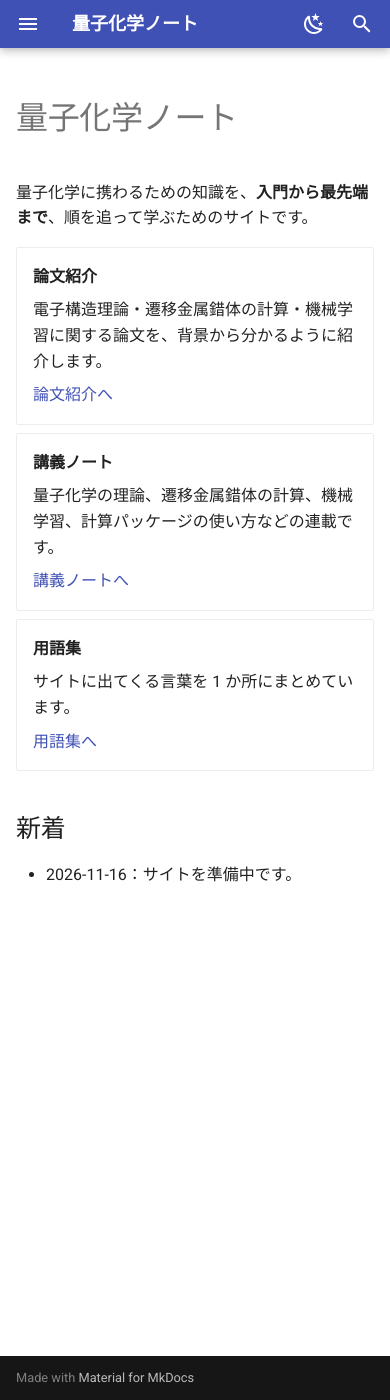
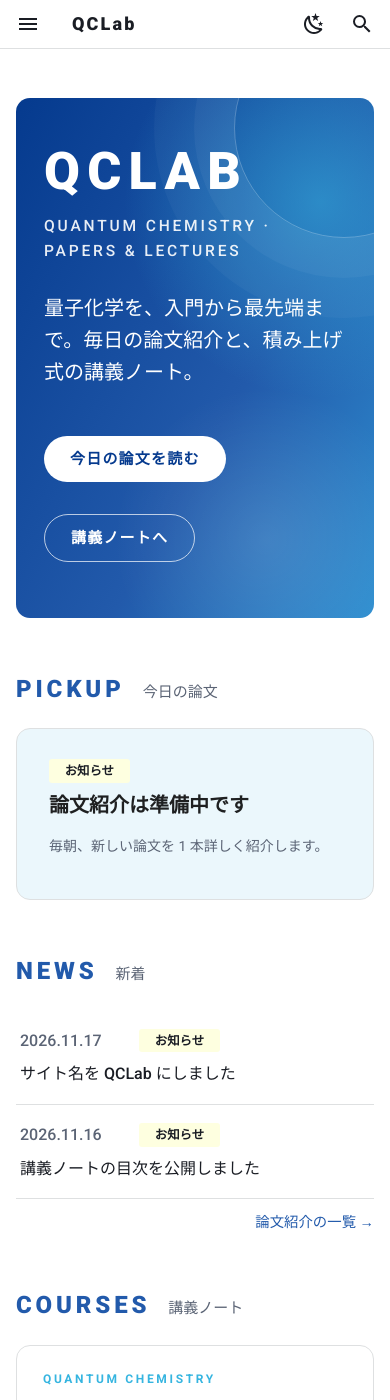
Before and after one commit to yugo0323/qc-notes, an MkDocs documentation site: the page built from docs/index.md, in a window 390 px wide and 1400 px high. Built offline with MkDocs 1.6.1 and Material for MkDocs 9.7.7, drawn with Linux system fonts in a browser that asks for light colours; comment, search, counter and statistics services are not loaded; some of the changed text lies outside the part shown.

Commit message:
サイト名を QCLab にし、デザインを一新し、毎日の論文紹介を自動化する
- 白地と深い青〜水色の配色、Roboto と Noto Sans JP の書体、英字の大見出し
- トップページに PICKUP・NEWS・COURSES を置く
- daily-paper.yml：毎朝、候補を集め、Claude が記事を書き、確認を通ったら公開する

Co-Authored-By: Claude Opus 5.5 <noreply@anthropic.com>

```diff
--- a/docs/about.md
+++ b/docs/about.md
@@ -1,15 +1,29 @@
 # このサイトについて
 
-量子化学を学ぶための個人のノートです。
+QCLab は、量子化学を入門から最先端まで学ぶための個人のノートです。
+毎朝の論文紹介と、連載の講義ノートを載せています。
 
-## 作り方
+## 論文紹介の作り方
 
-- 文章の下書きは、AI アシスタント（Claude）と一緒に作り、筆者が読んで確認してから載せています。
-- 誤りに気づいたら、GitHub の Issue で教えていただけると助かります。
+- 毎朝、arXiv、ChemRxiv、主な雑誌（Crossref に登録された情報）から新しい論文を集め、電子構造理論・遷移金属錯体の計算・量子化学のための機械学習に関係の深いものを選びます。
+- 紹介文は、AI アシスタント（Claude）が論文の要旨や本文を読んで**自動で書き、人による確認を経ずに公開**しています。
+- 公開の前に、次のことを機械的に確かめています。
+    - 紹介した論文が実在し、題名が一致すること（Crossref または arXiv に問い合わせる）。
+    - 紹介した論文以外の文献を引用していないこと。
+    - 決まった見出しと注意書きがあること。
+- それでも誤りが含まれることがあります。**正確な内容は、必ず原論文で確認してください。**
+
+## 講義ノートの作り方
+
+- 下書きは AI アシスタント（Claude）と一緒に作り、筆者が読んで確認してから載せています。
 
 ## 正確さのルール
 
 - 紹介する論文は、題名・著者・雑誌・年・DOI を確かめたものだけを載せます。
 - 論文紹介には、「要旨だけを読んで書いた」のか「本文まで読んだ」のかを書きます。
-- 論文に書いてあることと、筆者の意見・推測は分けて書きます。
-- 論文の図は、CC-BY などの再利用が許されたライセンスのものだけを、出典を付けて載せます。
+- 論文に書いてあることと、意見・推測は分けて書きます。
+- 論文の図は載せません（講義ノートでは、再利用が許されたライセンスのものだけを出典付きで使います）。
+
+## 誤りを見つけたら
+
+GitHub の [Issue](https://github.com/yugo0323/qc-notes/issues) で教えていただけると助かります。
--- a/docs/index.md
+++ b/docs/index.md
@@ -1,29 +1,47 @@
-# 量子化学ノート
+---
+title: QCLab
+hide:
+  - navigation
+  - toc
+---
 
-量子化学に携わるための知識を、**入門から最先端まで**、順を追って学ぶためのサイトです。
+<h1 class="qc-sr-only">QCLab</h1>
 
-<div class="grid cards" markdown>
-
-- **論文紹介**
-
-    電子構造理論・遷移金属錯体の計算・機械学習に関する論文を、背景から分かるように紹介します。
-
-    [論文紹介へ](papers/index.md)
-
-- **講義ノート**
-
-    量子化学の理論、遷移金属錯体の計算、機械学習、計算パッケージの使い方などの連載です。
-
-    [講義ノートへ](courses/index.md)
-
-- **用語集**
-
-    サイトに出てくる言葉を 1 か所にまとめています。
-
-    [用語集へ](glossary.md)
-
+<div class="qc-hero" markdown>
+<p class="qc-hero__en">QCLAB</p>
+<p class="qc-hero__sub">Quantum Chemistry · Papers &amp; Lectures</p>
+<p class="qc-hero__ja">量子化学を、入門から最先端まで。毎日の論文紹介と、積み上げ式の講義ノート。</p>
+<a class="qc-btn" href="papers/">今日の論文を読む</a>
+<a class="qc-btn qc-btn--ghost" href="courses/">講義ノートへ</a>
 </div>
 
-## 新着
+<div class="qc-sec"><span class="qc-sec__en">PICKUP</span><span class="qc-sec__ja">今日の論文</span></div>
 
-- 2026-11-16：サイトを準備中です。
+<!-- PICKUP:START -->
+<div class="qc-pickup">
+<span class="qc-chip qc-chip--info">お知らせ</span>
+<p class="qc-pickup__title">論文紹介は準備中です</p>
+<p class="qc-pickup__meta">毎朝、新しい論文を 1 本詳しく紹介します。</p>
+</div>
+<!-- PICKUP:END -->
+
+<div class="qc-sec"><span class="qc-sec__en">NEWS</span><span class="qc-sec__ja">新着</span></div>
+
+<!-- NEWS:START -->
+<ul class="qc-news">
+<li><span class="qc-news__date">2026.11.17</span><span class="qc-chip qc-chip--info">お知らせ</span><a href="about/">サイト名を QCLab にしました</a></li>
+<li><span class="qc-news__date">2026.11.16</span><span class="qc-chip qc-chip--info">お知らせ</span><a href="courses/">講義ノートの目次を公開しました</a></li>
+</ul>
+<!-- NEWS:END -->
+<p class="qc-more"><a href="papers/">論文紹介の一覧 →</a></p>
+
+<div class="qc-sec"><span class="qc-sec__en">COURSES</span><span class="qc-sec__ja">講義ノート</span></div>
+
+<div class="qc-tiles">
+<a class="qc-tile" href="courses/qc-theory/"><span class="qc-tile__en">Quantum Chemistry</span><span class="qc-tile__ja">量子化学の理論</span><span class="qc-tile__desc">波動関数理論、密度汎関数理論、励起状態、多参照理論</span></a>
+<a class="qc-tile" href="courses/tm-complexes/"><span class="qc-tile__en">Transition Metals</span><span class="qc-tile__ja">遷移金属錯体の計算</span><span class="qc-tile__desc">d 電子、スピン状態、触媒反応</span></a>
+<a class="qc-tile" href="courses/ml-basics/"><span class="qc-tile__en">Machine Learning</span><span class="qc-tile__ja">機械学習の基礎</span><span class="qc-tile__desc">回帰からニューラルネットワーク、等変ネットワークまで</span></a>
+<a class="qc-tile" href="courses/ml-chem/"><span class="qc-tile__en">ML for Chemistry</span><span class="qc-tile__ja">量子化学のための機械学習</span><span class="qc-tile__desc">機械学習ポテンシャル、UMA などの基盤モデル</span></a>
+<a class="qc-tile" href="courses/packages/"><span class="qc-tile__en">Software</span><span class="qc-tile__ja">計算パッケージの使い方</span><span class="qc-tile__desc">PySCF、ORCA、xtb、ASE</span></a>
+<a class="qc-tile" href="courses/tools/"><span class="qc-tile__en">Tools</span><span class="qc-tile__ja">研究の道具</span><span class="qc-tile__desc">Linux、Python、Git、Markdown</span></a>
+</div>
--- /dev/null
+++ b/docs/stylesheets/extra.css
@@ -0,0 +1,222 @@
+/* QCLab のデザイン：白を基調に、深い青から水色への配色。英字の見出しは大文字で字間を広く。 */
+@import url("https://fonts.googleapis.com/css2?family=Noto+Sans+JP:wght@400;500;700&family=Roboto:wght@400;500;700;900&display=swap");
+
+:root {
+  --qc-navy: #053a8e;
+  --qc-blue: #225aab;
+  --qc-sky: #36b5e0;
+  --qc-pale: #ebf7fc;
+  --qc-ink: #1a1d24;
+  --qc-sub: #5b6475;
+  --qc-line: #dee0e1;
+  --qc-card: #ffffff;
+  --qc-chip-paper: #c2e9f6;
+  --qc-chip-course: #bfe5cb;
+  --qc-chip-info: #feffe0;
+  --md-text-font: "Roboto", "Noto Sans JP", "Hiragino Kaku Gothic ProN", Meiryo, sans-serif;
+  --md-code-font: "Roboto Mono", ui-monospace, monospace;
+}
+
+[data-md-color-scheme="default"] {
+  --md-primary-fg-color: var(--qc-blue);
+  --md-primary-fg-color--light: var(--qc-sky);
+  --md-primary-fg-color--dark: var(--qc-navy);
+  --md-accent-fg-color: var(--qc-sky);
+  --md-typeset-a-color: var(--qc-blue);
+}
+
+[data-md-color-scheme="slate"] {
+  --qc-ink: #e8ebf2;
+  --qc-sub: #a9b1c2;
+  --qc-line: #2c3446;
+  --qc-card: #1b2130;
+  --qc-pale: #162036;
+  --qc-chip-paper: #1d4f66;
+  --qc-chip-course: #285a3a;
+  --qc-chip-info: #57522a;
+  --md-default-bg-color: #11151f;
+  --md-primary-fg-color: #4f86d6;
+  --md-accent-fg-color: var(--qc-sky);
+  --md-typeset-a-color: #7fb4f0;
+}
+
+/* ヘッダー：白地に濃い文字、下にメニューの帯 */
+[data-md-color-scheme="default"] .md-header {
+  background: #ffffff;
+  color: var(--qc-ink);
+  box-shadow: 0 1px 0 var(--qc-line);
+}
+[data-md-color-scheme="default"] .md-header .md-search__input { background: #f1f4f8; color: var(--qc-ink); }
+[data-md-color-scheme="default"] .md-header .md-search__input::placeholder { color: var(--qc-sub); }
+[data-md-color-scheme="default"] .md-header .md-search__icon { color: var(--qc-sub); }
+.md-header__topic:first-child { font-weight: 900; letter-spacing: 0.12em; }
+.md-tabs { background: var(--qc-navy); color: #fff; }
+.md-tabs__link { font-weight: 500; letter-spacing: 0.04em; opacity: 0.85; }
+.md-tabs__link--active, .md-tabs__link:hover { opacity: 1; color: var(--qc-sky); }
+[data-md-color-scheme="slate"] .md-header { background: #0b1222; }
+[data-md-color-scheme="slate"] .md-tabs { background: #0e1a33; }
+
+/* 本文の見出し */
+.md-typeset h1 { font-weight: 700; color: var(--qc-ink); letter-spacing: 0.02em; }
+.md-typeset h2 {
+  font-weight: 700;
+  padding-left: 0.6em;
+  border-left: 4px solid var(--qc-sky);
+}
+.md-typeset table:not([class]) { font-size: 0.72rem; }
+.md-typeset table:not([class]) th { background: var(--qc-pale); }
+
+/* トップページ */
+.qc-hero {
+  position: relative;
+  overflow: hidden;
+  margin: 0 0 2.4rem;
+  padding: 3.6rem 2.4rem 3rem;
+  border-radius: 18px;
+  color: #fff;
+  background:
+    radial-gradient(circle at 85% 20%, rgba(54, 181, 224, 0.55) 0, rgba(54, 181, 224, 0) 38%),
+    radial-gradient(circle at 70% 85%, rgba(255, 255, 255, 0.12) 0, rgba(255, 255, 255, 0) 30%),
+    linear-gradient(120deg, var(--qc-navy) 0%, var(--qc-blue) 60%, #2f8fd0 100%);
+}
+.qc-hero::after {
+  /* 軌道を思わせる同心円の飾り */
+  content: "";
+  position: absolute;
+  right: -90px;
+  top: -90px;
+  width: 360px;
+  height: 360px;
+  border-radius: 50%;
+  border: 1px solid rgba(255, 255, 255, 0.25);
+  box-shadow: 0 0 0 40px rgba(255, 255, 255, 0.04), 0 0 0 80px rgba(255, 255, 255, 0.03);
+}
+.qc-hero__en {
+  margin: 0;
+  font-family: "Roboto", sans-serif;
+  font-weight: 900;
+  font-size: clamp(2.6rem, 8vw, 4.4rem);
+  line-height: 1;
+  letter-spacing: 0.14em;
+}
+.qc-hero__sub {
+  margin: 0.8rem 0 0;
+  font-family: "Roboto", sans-serif;
+  font-size: 0.78rem;
+  font-weight: 500;
+  letter-spacing: 0.32em;
+  text-transform: uppercase;
+  opacity: 0.9;
+}
+.qc-hero__ja { margin: 1.4rem 0 0; font-size: 1rem; font-weight: 500; }
+.md-typeset .qc-hero a.qc-btn {
+  display: inline-block;
+  margin: 1.6rem 0.6rem 0 0;
+  padding: 0.55rem 1.3rem;
+  border-radius: 999px;
+  background: #fff;
+  color: var(--qc-navy);
+  font-weight: 700;
+  font-size: 0.75rem;
+  letter-spacing: 0.08em;
+}
+.md-typeset .qc-hero a.qc-btn--ghost { background: transparent; color: #fff; border: 1px solid rgba(255, 255, 255, 0.7); }
+
+.qc-sec { margin: 2.6rem 0 1rem; display: flex; align-items: baseline; gap: 0.9rem; }
+.qc-sec__en {
+  font-family: "Roboto", sans-serif;
+  font-weight: 900;
+  font-size: 1.5rem;
+  letter-spacing: 0.16em;
+  color: var(--qc-blue);
+}
+[data-md-color-scheme="slate"] .qc-sec__en { color: #7fb4f0; }
+.qc-sec__ja { font-size: 0.75rem; color: var(--qc-sub); font-weight: 500; }
+
+.qc-pickup {
+  display: block;
+  padding: 1.4rem 1.6rem;
+  border-radius: 14px;
+  background: var(--qc-pale);
+  border: 1px solid var(--qc-line);
+}
+.qc-pickup__title { font-size: 1rem; font-weight: 700; margin: 0.3rem 0; }
+.qc-pickup__meta { font-size: 0.7rem; color: var(--qc-sub); }
+
+.md-typeset ul.qc-news { list-style: none; margin: 0; padding: 0; }
+.md-typeset ul.qc-news li {
+  margin: 0;
+  padding: 0.85rem 0.2rem;
+  border-bottom: 1px solid var(--qc-line);
+  display: flex;
+  flex-wrap: wrap;
+  align-items: center;
+  gap: 0.4rem 1rem;
+}
+.qc-news__date { font-family: "Roboto", sans-serif; font-weight: 500; color: var(--qc-sub); min-width: 6.2em; }
+.qc-chip {
+  display: inline-block;
+  min-width: 6.5em;
+  padding: 0.15em 0.8em;
+  border-radius: 3px;
+  font-size: 0.62rem;
+  font-weight: 700;
+  text-align: center;
+  color: var(--qc-ink);
+}
+.qc-chip--paper { background: var(--qc-chip-paper); }
+.qc-chip--course { background: var(--qc-chip-course); }
+.qc-chip--info { background: var(--qc-chip-info); }
+.md-typeset ul.qc-news li a { flex: 1 1 18rem; color: var(--qc-ink); font-weight: 500; }
+.md-typeset ul.qc-news li a:hover { color: var(--qc-blue); }
+.qc-more { text-align: right; font-size: 0.72rem; margin-top: 0.6rem; }
+
+.qc-tiles { display: grid; grid-template-columns: repeat(auto-fill, minmax(14rem, 1fr)); gap: 1rem; }
+.md-typeset a.qc-tile {
+  display: block;
+  padding: 1.2rem 1.3rem 1.3rem;
+  border-radius: 14px;
+  background: var(--qc-card);
+  border: 1px solid var(--qc-line);
+  color: var(--qc-ink);
+  transition: transform 0.15s ease, box-shadow 0.15s ease, border-color 0.15s ease;
+}
+.md-typeset a.qc-tile:hover {
+  transform: translateY(-3px);
+  border-color: var(--qc-sky);
+  box-shadow: 0 10px 24px rgba(5, 58, 142, 0.12);
+}
+.qc-tile__en {
+  display: block;
+  font-family: "Roboto", sans-serif;
+  font-size: 0.6rem;
+  font-weight: 700;
+  letter-spacing: 0.22em;
+  color: var(--qc-sky);
+  text-transform: uppercase;
+}
+.qc-tile__ja { display: block; margin-top: 0.35rem; font-size: 0.9rem; font-weight: 700; }
+.qc-tile__desc { display: block; margin-top: 0.4rem; font-size: 0.68rem; color: var(--qc-sub); line-height: 1.6; }
+
+/* 論文紹介ページの「この紹介について」 */
+.md-typeset .admonition.note { border-color: var(--qc-sky); }
+
+/* フッター */
+.md-footer { background: var(--qc-navy); }
+.md-footer-meta { background: #042c6b; }
+
+/* 画面には出さないが、読み上げソフトには読ませる見出し */
+.qc-sr-only {
+  position: absolute !important;
+  width: 1px; height: 1px; padding: 0; margin: -1px;
+  overflow: hidden; clip: rect(0, 0, 0, 0); white-space: nowrap; border: 0;
+}
+
+/* スマホ幅 */
+@media screen and (max-width: 600px) {
+  .qc-hero { padding: 2.4rem 1.4rem 2rem; border-radius: 14px; }
+  .qc-hero__sub { letter-spacing: 0.18em; }
+  .qc-hero::after { width: 220px; height: 220px; right: -80px; top: -80px; }
+  .qc-sec__en { font-size: 1.2rem; }
+  .qc-tiles { grid-template-columns: 1fr; }
+}
--- a/mkdocs.yml
+++ b/mkdocs.yml
@@ -1,5 +1,5 @@
-site_name: 量子化学ノート
-site_description: 量子化学の論文紹介と講義ノート（入門から最先端まで）
+site_name: QCLab
+site_description: QCLab：量子化学の論文紹介と講義ノート（入門から最先端まで）
 site_url: https://yugo0323.github.io/qc-notes/
 repo_url: https://github.com/yugo0323/qc-notes
 repo_name: yugo0323/qc-notes
@@ -7,6 +7,7 @@ repo_name: yugo0323/qc-notes
 theme:
   name: material
   language: ja
+  font: false
   features:
     - navigation.tabs
     - navigation.sections
@@ -16,12 +17,12 @@ theme:
     - content.code.copy
   palette:
     - scheme: default
-      primary: indigo
+      primary: custom
       toggle:
         icon: material/weather-night
         name: ダークモードに切り替え
     - scheme: slate
-      primary: indigo
+      primary: custom
       toggle:
         icon: material/weather-sunny
         name: ライトモードに切り替え
@@ -44,6 +45,9 @@ markdown_extensions:
   - pymdownx.arithmatex:
       generic: true
 
+extra_css:
+  - stylesheets/extra.css
+
 extra_javascript:
   - javascripts/mathjax.js
   - https://cdn.jsdelivr.net/npm/mathjax@3.2.2/es5/tex-mml-chtml.js
```
Also changed, not shown: README.md (+14 -1 lines), docs/papers/index.md (+4 -13 lines), scripts/daily_prompt.md (added, +107 -0 lines), 6 other files.
